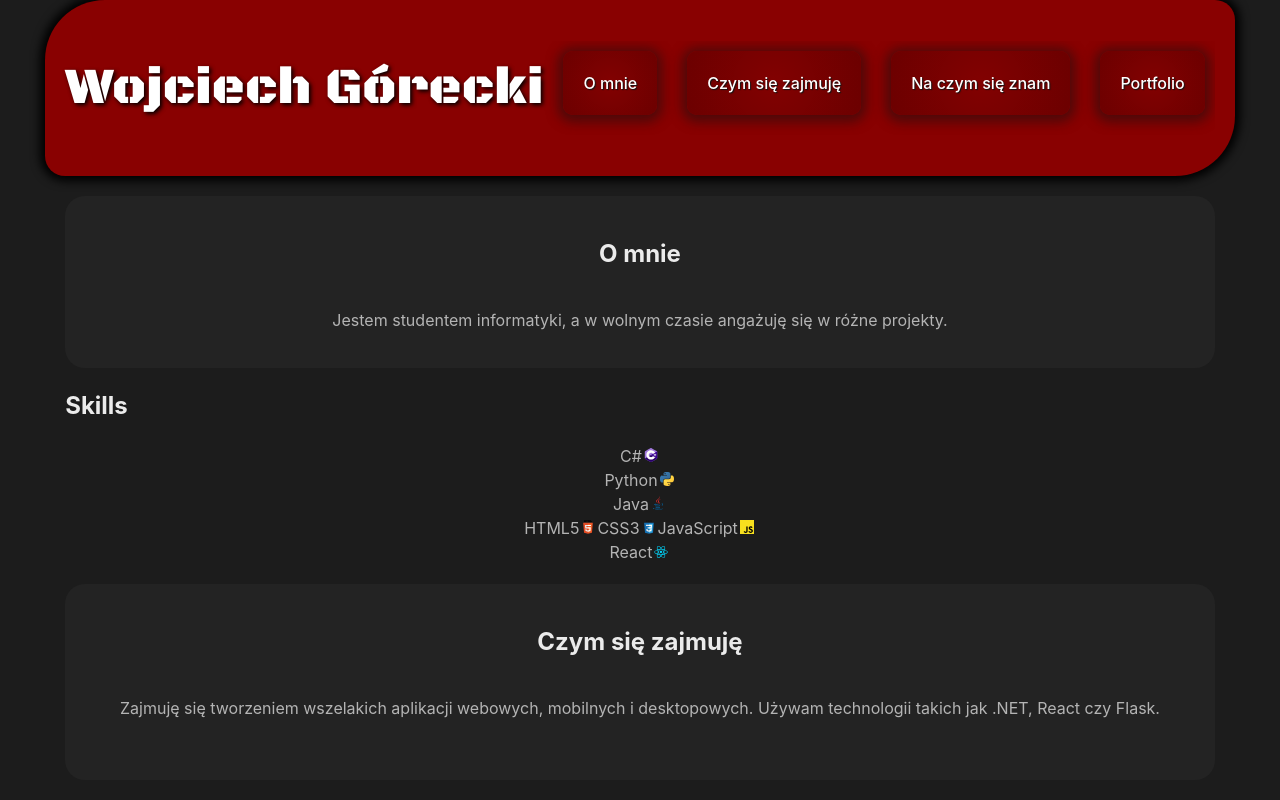
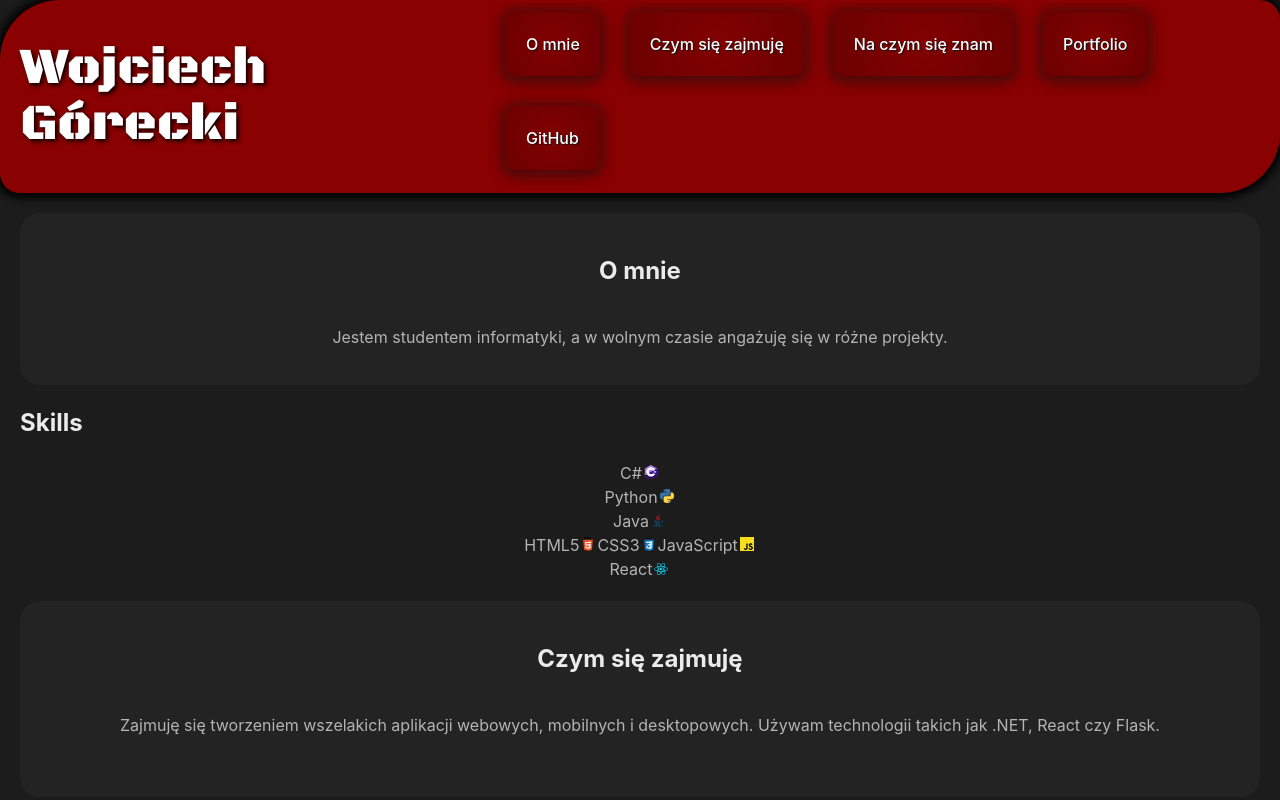
Before and after one commit to WojteGK/Portfolio, a React (Vite) app: page / in a window 1280 px wide. Shown: the top 800 px of the page. Built offline with nearby package versions, Linux system fonts and the light colour scheme.

Commit message:
Add Navbar component and its styles

```diff
--- /dev/null
+++ b/src/components/Nav/Navbar.css
@@ -0,0 +1,55 @@
+nav {
+   position: sticky;
+   top: 0;
+}
+h1 {
+   margin: 20px 0;
+   padding: 20px 0;
+   display: flex;
+   font-family: "Black Ops One", system-ui;
+   font-size: 0vmax;
+   justify-content: center;
+   align-items: center;
+   color: rgb(255, 255, 255);
+   text-shadow: 2px 2px 4px #000000;
+ }
+
+ .nav-wrapper {
+   border-radius: 60px 20px;
+   display: flex;
+   justify-content: space-between;
+   align-items: center;
+   padding: 0px 20px 0px 20px;
+   background-color: #890101;
+   box-shadow: 0 0 10px 5px #000000;
+ }
+
+ .nav-wrapper ul {
+   list-style-type: none;
+   margin: 0;
+   padding: 0;
+   overflow: hidden;
+ }
+
+ .nav-wrapper ul li {
+   float: left;
+   text-shadow: black;
+   border-radius: 10px;
+   padding: 10px 10px 20px 20px;
+ }
+
+ .nav-wrapper ul li a {
+   display: block;
+   color: rgb(255, 255, 255);
+   text-align: center;
+   padding: 20px 20px;
+   text-decoration: double;
+   text-shadow: #151515 1px 1px 1px;
+   border-radius: 10px;
+   box-shadow: 0px 2px 12px 5px #4d0909;
+   background: radial-gradient(circle, rgba(67, 0, 0, 0.1) 0%, rgb(108, 0, 0) 100%);
+ }
+
+ .nav-wrapper ul li a:hover {
+   background-color: #ff0101;
+ }
--- a/src/components/Nav/Navbar.jsx
+++ b/src/components/Nav/Navbar.jsx
@@ -1,15 +1,17 @@
 import React from 'react'
+import '../Nav/Navbar.css'
 
 function Navbar() {
   return (
    <nav>
-    <div class="nav-wrapper">
-      <h1 class="title black-ops">Wojciech Górecki</h1>
+    <div className="nav-wrapper">
+      <h1 className="title black-ops">Wojciech Górecki</h1>
       <ul>
         <li><a href="#about-me">O mnie</a></li>
-        <li><a href="#what-i-do">Czym się zajmuję</a></li>
-        <li><a href="#what-i-know">Na czym się znam</a></li>
-        <li><a href="#portfolio">Portfolio</a></li>
+        <li><a href="#capabilities">Czym się zajmuję</a></li>
+        <li><a href="#skills">Na czym się znam</a></li>
+        <li><a href="#projects">Portfolio</a></li>
+        <li><a href="https://github.com/WojteGK" target='blank'>GitHub</a></li>
       </ul>
     </div>
   </nav>
```
